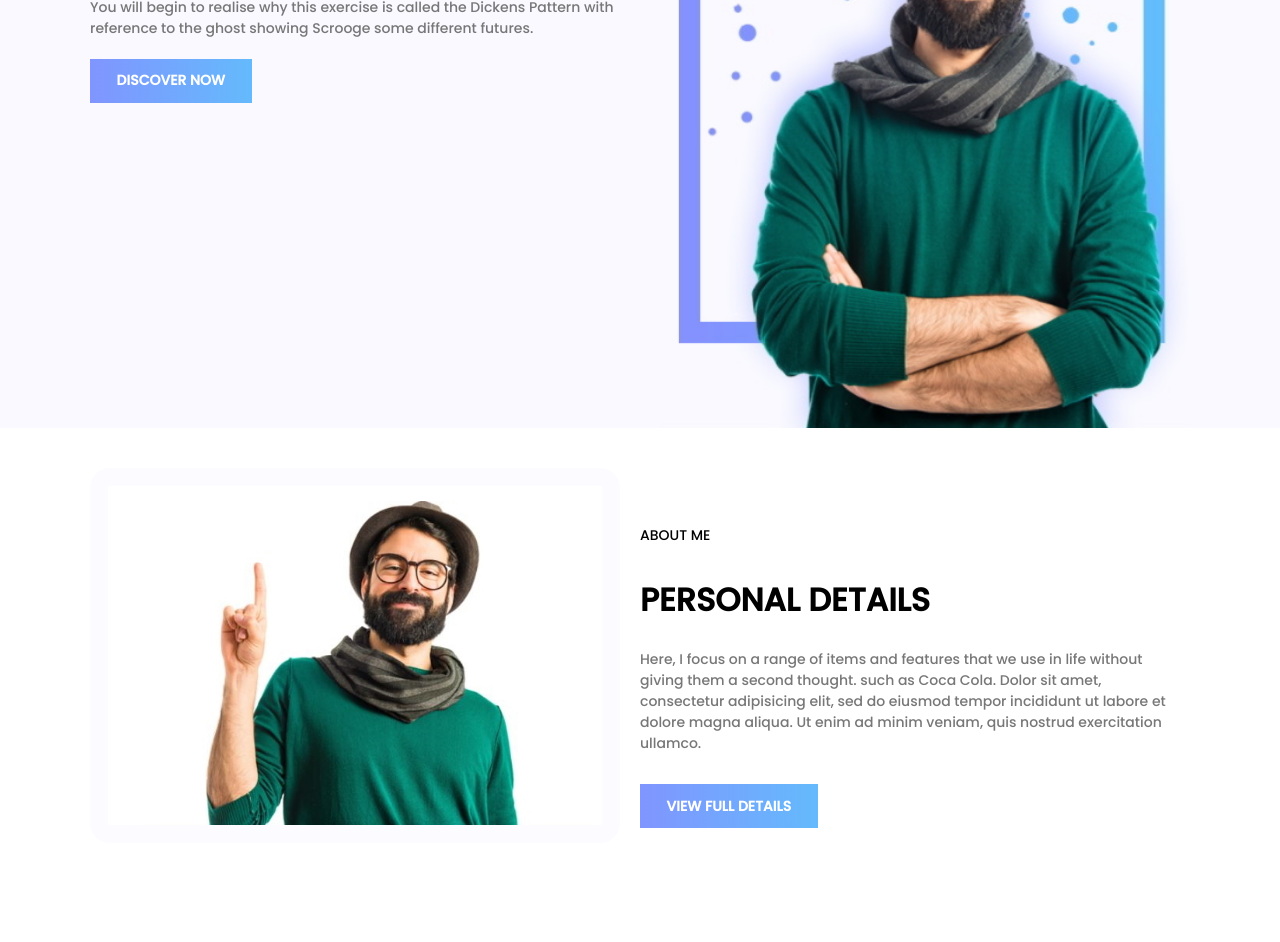
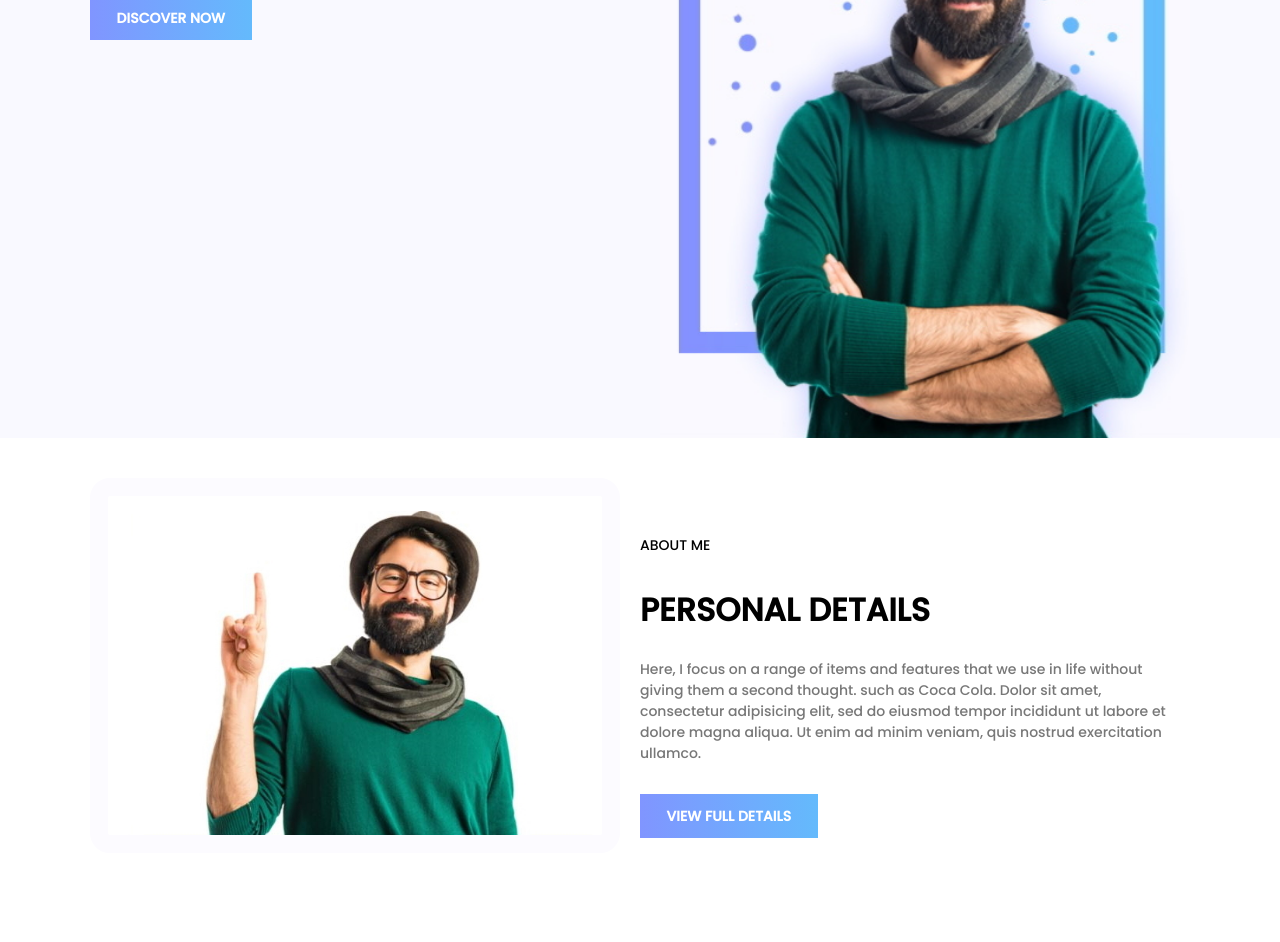
Before and after one commit to front-end-by-rimantas/27-grupe-portfolio-personal, a website: page index.html in a window 1280 px wide. Shown: the part 382-1324 px from the top of the page. Drawn offline with Linux system fonts and the light colour scheme.

Commit message:
personal details and hero render with js

```diff
--- a/index.html
+++ b/index.html
@@ -23,35 +23,12 @@
     </header>
     <!-- Header end -->
     <!-- Hero start  -->
-    <div class="hero container bg-secondary">
-        <div class="row">
-            <div class="col-12 col-md-6 col-lg-6">
-                <h4>This is me</h4>
-                <h1 class="section-title left">Philip Gilbert</h1>
-                <p class="section-description left">You will begin to realise why this exercise is called the Dickens Pattern with reference to the ghost showing Scrooge some different futures.</p>
-                <a href="#" class="btn">Discover now</a>
-            </div>
-            <img class="col-10 ml-1 col-md-6 ml-md-0 col-lg-6" src="img/this-is-me.jpg" alt="Photo of Philip Gilbert" />
-        </div>
+    <div class="hero container bg-secondary" id="hero">
     </div>
     <!-- Hero end -->
 
     <!-- Personal details start  -->
-    <div class="personalD container">
-        <div class="row">
-            <img class="PDimg col-10 col-md-6 col-lg-6" src="./img/personalDetails.jpg" alt="img2" />
-            <div class="col-12 col-md-6 col-lg-6">
-                <h2 class="titleSmall">about me</h2>
-                <h1 class="titleBig">personal details</h1>
-                <p class="PDparagraph">
-                    Here, I focus on a range of items and features that we use in life
-                    without giving them a second thought. such as Coca Cola. Dolor sit amet, consectetur
-                    adipisicing elit, sed do eiusmod tempor incididunt ut labore et dolore magna aliqua.
-                    Ut enim ad minim veniam, quis nostrud exercitation ullamco.
-                </p>
-                <a href="#" class="btn">view full details</a>
-            </div>
-        </div>
+    <div id="personal" class="personalD container">
     </div>
     <!-- Personal details end -->
 
--- /dev/null
+++ b/js/components/hero/hero.js
@@ -0,0 +1,20 @@
+function renderHero(selector) {
+    const DOM = document.querySelector(selector);
+    let HTML = '';
+    HTML +=
+        ` <div class="personalD container">
+            <div class="row">
+            <div class="col-12 col-md-6 col-lg-6">
+                <h4>This is me</h4>
+                <h1 class="section-title left">Philip Gilbert</h1>
+                <p class="section-description left">You will begin to realise why this exercise is called the Dickens Pattern with reference to the ghost showing Scrooge some different futures.</p>
+                <a href="#" class="btn">Discover now</a>
+            </div>
+            <img class="col-10 ml-1 col-md-6 ml-md-0 col-lg-6" src="img/this-is-me.jpg" alt="Photo of Philip Gilbert" />
+        </div>
+    </div>`;
+    DOM.innerHTML = HTML;
+}
+
+
+export { renderHero }
--- /dev/null
+++ b/js/components/personal-details/personal-details.js
@@ -0,0 +1,25 @@
+function renderPersonal(selector) {
+    const DOM = document.querySelector(selector);
+    let HTML = '';
+    HTML += `
+        <div class="row">
+            <img class="PDimg col-10 col-md-6 col-lg-6" src="./img/personalDetails.jpg" alt="img2" />
+            <div class="col-12 col-md-6 col-lg-6">
+                <h2 class="titleSmall">about me</h2>
+                <h1 class="titleBig">personal details</h1>
+                <p class="PDparagraph">
+                    Here, I focus on a range of items and features that we use in life
+                    without giving them a second thought. such as Coca Cola. Dolor sit amet, consectetur
+                    adipisicing elit, sed do eiusmod tempor incididunt ut labore et dolore magna aliqua.
+                    Ut enim ad minim veniam, quis nostrud exercitation ullamco.
+                </p>
+                <a href="#" class="btn">view full details</a>
+            </div>
+        </div>
+    </div>`;
+
+    DOM.innerHTML = HTML;
+}
+
+
+export { renderPersonal }
--- a/js/home.js
+++ b/js/home.js
@@ -6,10 +6,11 @@ import { shadow } from './components/header/HeaderShadow.js'
 import { renderBlog } from './components/blog/renderBlog.js'
 import { navBarData } from './data/Header/navbarData.js';
 import { offeredServices } from './components/offeredServices/offeredServices.js';
-import { offeredData } from './data/offeredServicesData.js'
+import { offeredData } from './data/offeredServicesData/offeredServicesData.js'
 import { counter } from './components/counter/counter.js';
 import { counterData } from './data/counterData/counterData.js'
-
+import { renderPersonal } from './components/personal-details/personal-details.js'
+import { renderHero } from './components/hero/hero.js'
 
 // EXECUTION
 renderHeader('#navRow');
@@ -19,3 +20,5 @@ renderBlog('#blog');
 header();
 new offeredServices(offeredData);
 new counter(counterData)
+renderPersonal('#personal');
+renderHero('#hero');
```
Also changed, not shown: js/data/offeredServicesData/offeredServicesData.js (renamed from js/data/offeredServicesData.js).
